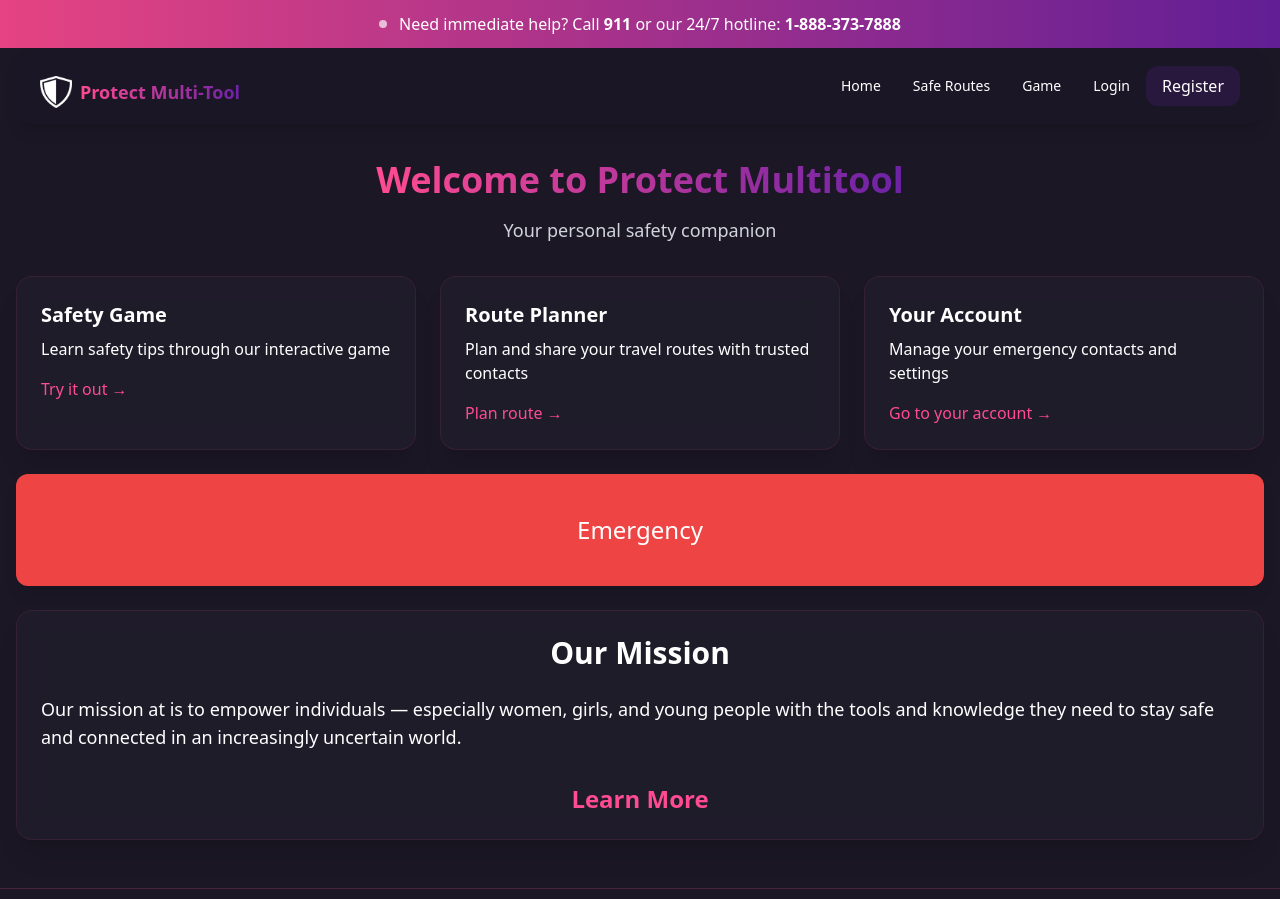
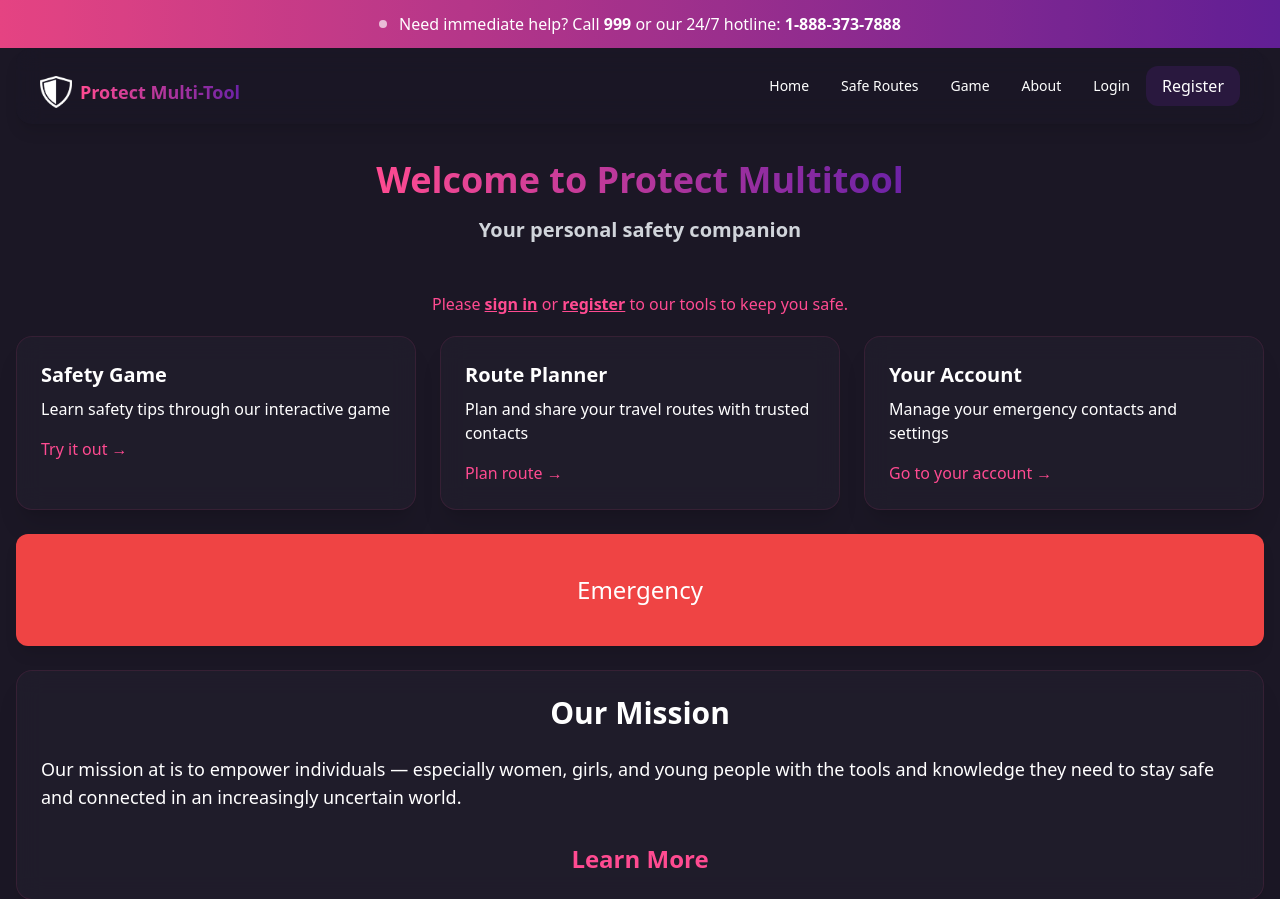
Before and after one commit to 3disturbed/Protect_Multitool, a Django app: page / in a window 1280 px wide. Shown: the top 899 px of the page. Run offline with Django 5.2, Linux system fonts and the light colour scheme; some libraries are stand-ins or nearby versions.

Commit message:
Add redirect to emergency is not signed in and add message to sign in to use tools.

```diff
--- a/home_page/templates/home_page/home.html
+++ b/home_page/templates/home_page/home.html
@@ -6,9 +6,18 @@
 {% block content %}
 <div class="flex flex-col items-center justify-center mt-10">
     <h1 class="text-4xl text-center font-bold bg-gradient-to-r from-accent to-secondary bg-clip-text text-transparent mb-4">Welcome to Protect Multitool</h1>
-    <p class="text-lg text-gray-300 mb-8">Your personal safety companion</p>
+    <p class="text-xl font-bold text-gray-300 mb-8">Your personal safety companion</p>
 </div>
 
+<!-- Sign-in Reminder -->
+{% if not user.is_authenticated %}
+<div class="text-accent text-center p-4 rounded-lg mb-1">
+    <p class="text-md font-medium">
+        Please <a href="{% url 'account_login' %}" class="underline font-bold hover:text-gray-200">sign in</a> or
+        <a href="{% url 'account_signup' %}" class="underline font-bold hover:text-gray-200">register</a> to our tools to keep you safe.
+    </p>
+</div>
+{% endif %}
 
 <!-- Features Grid -->
 <div class="grid grid-cols-1 md:grid-cols-3 gap-6">
@@ -37,9 +46,15 @@
 
 <!-- emergency button -->
  <div>
+    {% if user.is_authenticated %}
     <button id="emergencyBtnDesktop" class="mt-6 w-full px-4 py-10 font-medium bg-red-500 text-2xl text-white rounded-xl hover:bg-opacity-80 transition-all transform hover:scale-105 shadow-lg">
     Emergency
     </button>
+    {% else %}
+    <a href="{% url 'account_login' %}" class="mt-6 w-full px-4 py-10 font-medium bg-red-500 text-2xl text-white rounded-xl hover:bg-opacity-80 transition-all transform hover:scale-105 shadow-lg text-center block">
+        Emergency
+    </a>
+    {% endif %}
 </div>
 
 <!-- Our Mission -->
--- a/templates/base.html
+++ b/templates/base.html
@@ -49,7 +49,7 @@
             <div class="flex items-center justify-center space-x-3">
                 <span class="animate-pulse h-2 w-2 bg-white rounded-full"></span>
                 <p class="text-sm md:text-base text font-medium">
-                    Need immediate help? Call <span class="font-bold">911</span> or our 24/7 hotline:
+                    Need immediate help? Call <span class="font-bold">999</span> or our 24/7 hotline:
                     <a href="tel:{% if emergency_hotline %}{{ emergency_hotline }}{% else %}1-888-373-7888{% endif %}"
                        class="font-bold hover:underline">
                         {% if emergency_hotline %}{{ emergency_hotline }}{% else %}1-888-373-7888{% endif %}
@@ -78,10 +78,12 @@
                     <div class="hidden md:flex items-center space-x-8">
                         {% block navigation %}
                         <a href="{% url 'home_page:home' %}" class="text-sm font-medium hover:text-accent transition-colors">Home</a>
-                        <a href="{% url 'account_login' %}" class="text-sm font-medium hover:text-accent transition-colors">Safe Routes</a> <!-- Redirect to Login -->
-                        <a href="{% url 'account_login' %}" class="text-sm font-medium hover:text-accent transition-colors flex items-center"> <!-- Redirect to Login -->
+                        <!-- Redirect to Login -->
+                        <a href="{% url 'account_login' %}" class="text-sm font-medium hover:text-accent transition-colors">Safe Routes</a>
+                        <a href="{% url 'account_login' %}" class="text-sm font-medium hover:text-accent transition-colors flex items-center">
                             <span>Game</span>
                         </a>
+                        <a href="{% url 'home_page:about' %}" class="text-sm font-medium hover:text-accent transition-colors">About</a>
                         {% endblock %}
 
                         <!-- User Auth Section -->
@@ -135,11 +137,18 @@
                     <div id="mobile-menu" class="md:hidden mobile-menu hidden">
                         <div class="space-y-4 pt-5">
                             <a href="{% url 'home_page:home' %}" class="block text-sm font-medium hover:text-accent transition-colors">Home</a>
-                            <a href="{% url 'route_planner:planner' %}" class="block text-sm font-medium hover:text-accent transition-colors">Safe Routes</a>
-                            <a href="{% url 'game:home' %}" class="block text-sm font-medium hover:text-accent transition-colors">Game</a>
+                            <!-- Redirect to Login -->
+                            <a href="{% url 'account_login' %}" class="block text-sm font-medium hover:text-accent transition-colors">Safe Routes</a>
+                            <a href="{% url 'account_login' %}" class="block text-sm font-medium hover:text-accent transition-colors flex items-center">
+                                <span>Game</span>
+                            </a>
+                            <a href="{% url 'home_page:about' %}" class="block text-sm font-medium hover:text-accent transition-colors">About</a>
                         </div>
                         <!-- User Auth Section -->
                         {% if user.is_authenticated %}
+                        <a href="{% url 'route_planner:planner' %}" class="block text-sm font-medium hover:text-accent transition-colors">Safe Routes</a>
+                        <a href="{% url 'game:home' %}" class="block text-sm font-medium hover:text-accent transition-colors">Game</a>
+
                         <div x-data="{ open: false }" class="relative">
                             <button @click="open = !open" class="flex items-center space-x-2 text-sm font-medium hover:text-accent transition-colors">
                                 <svg class="w-5 h-5" fill="none" stroke="currentColor" viewBox="0 0 24 24">
```
